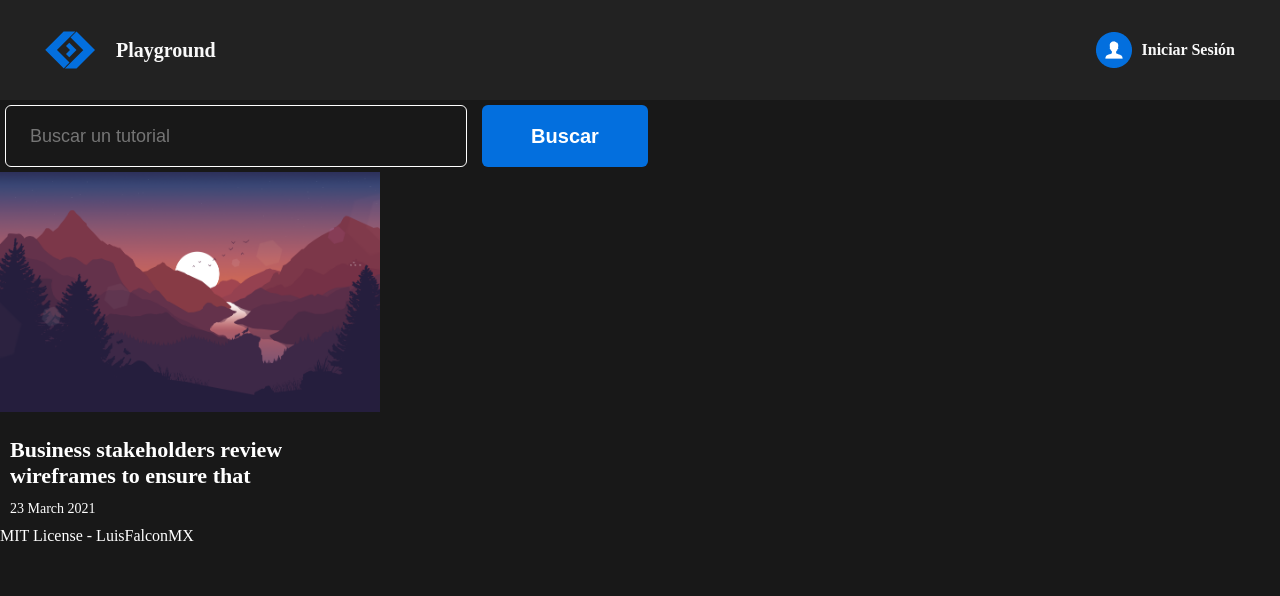
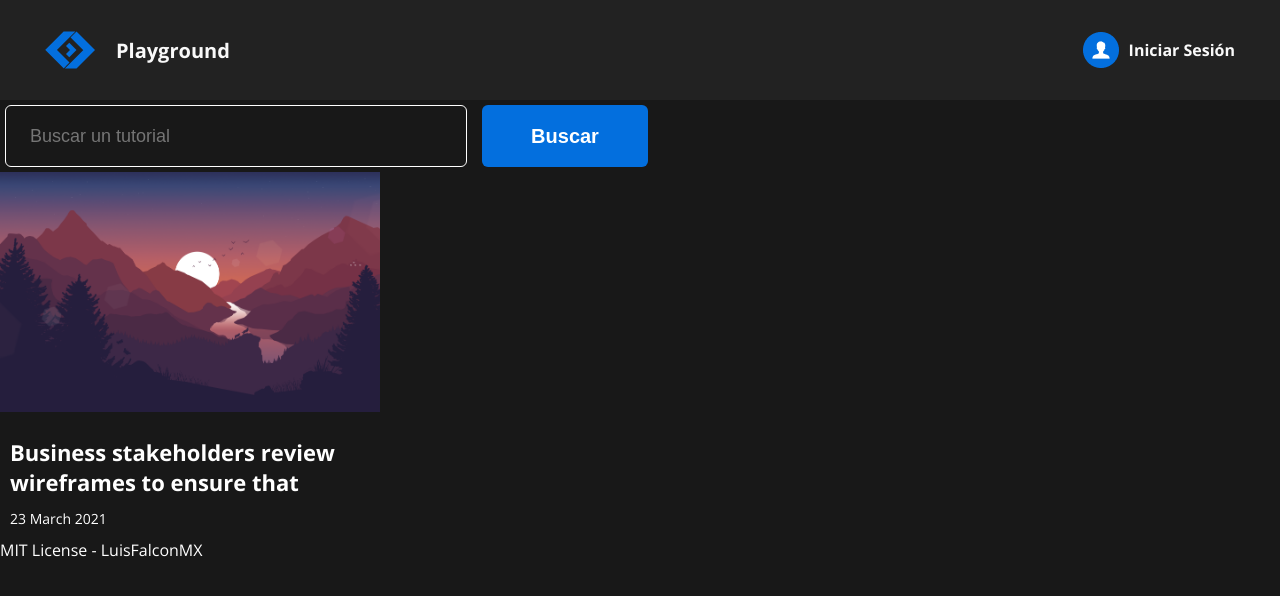
Before and after one commit to luisfalconmx/app, a React app: page / in a window 1280 px wide. Shown: the top 596 px of the page. Built offline with nearby package versions, Linux system fonts and the light colour scheme.

Commit message:
feat: open sans font added

```diff
--- a/src/assets/styles/App.scss
+++ b/src/assets/styles/App.scss
@@ -5,4 +5,5 @@
   margin: 0;
   background-color: $color-dark;
   color: $color-light;
+  font-family: 'Open Sans', sans-serif;
 }
--- a/src/assets/styles/Vars.scss
+++ b/src/assets/styles/Vars.scss
@@ -1,3 +1,5 @@
+@import url('https://fonts.googleapis.com/css2?family=Open+Sans:wght@400;700&display=swap');
+
 $color-primary: #036FDE;
 $color-gray: #757575;
 $color-white: #FFFFFF;
```
